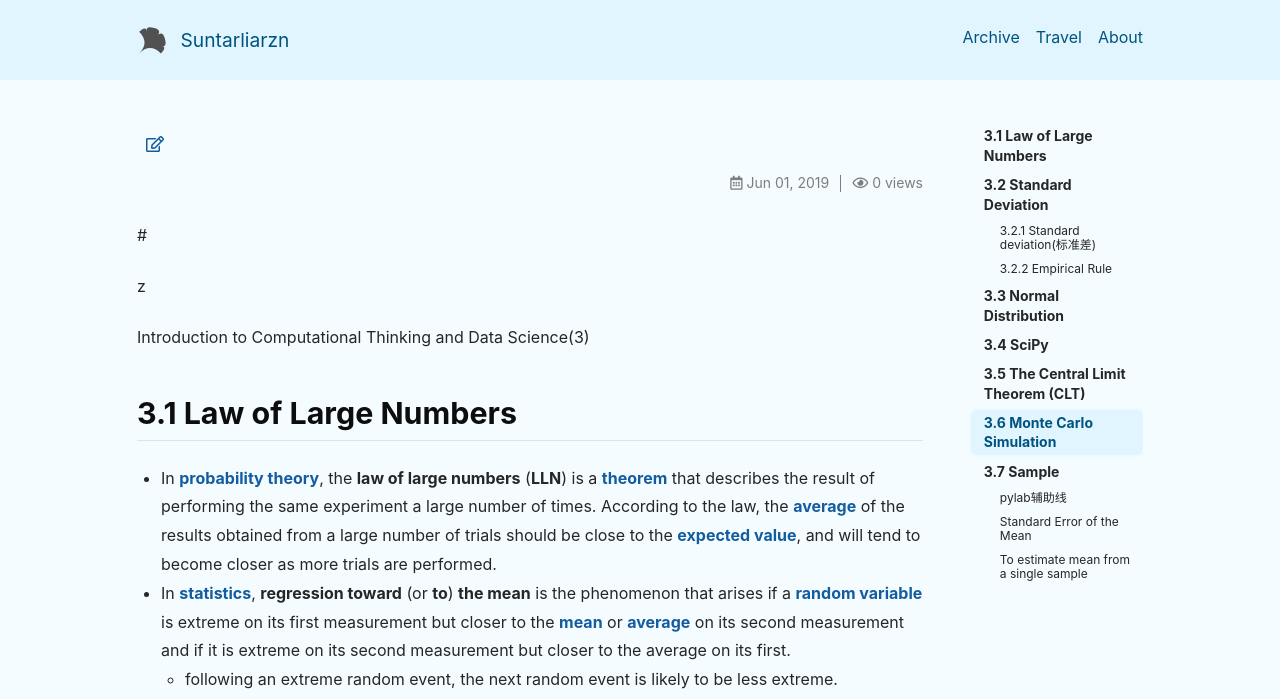
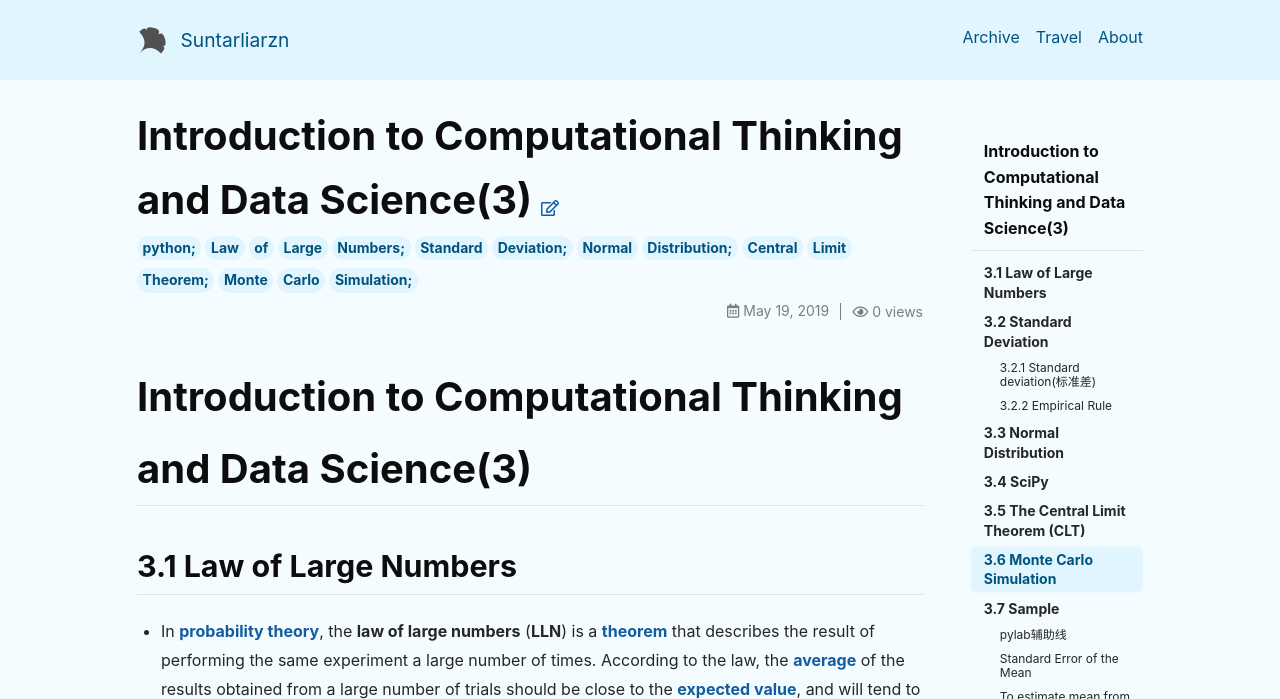
Before and after one commit to suntarliarzn/suntarliarzn.github.io, a Jekyll site: the page built from _posts/2019-05-19-Introduction to Computational Thinking and Data Science (3).md, in a window 1280 px wide and 900 px high, cut to the strip 0-699 px from the top of the window. Built offline with Jekyll 4.4.1, drawn with Linux system fonts in a browser that asks for light colours; nearby versions of some CDN libraries; comment, search, counter and statistics services are not loaded.

Commit message:
2019.06.01 python #5 titile

```diff
--- a/_posts/2019-05-19-Introduction to Computational Thinking and Data Science (3).md
+++ b/_posts/2019-05-19-Introduction to Computational Thinking and Data Science (3).md
@@ -10,11 +9,7 @@
 layout: article
 ---
 
-#
-
-z
-
-Introduction to Computational Thinking and Data Science(3)
+# Introduction to Computational Thinking and Data Science(3)
 
 *<!--more-->*
 
```
Also changed, not shown: other parts of _posts/2019-05-19-Introduction to Computational Thinking and Data Science (3).md (+1 -2 lines).
